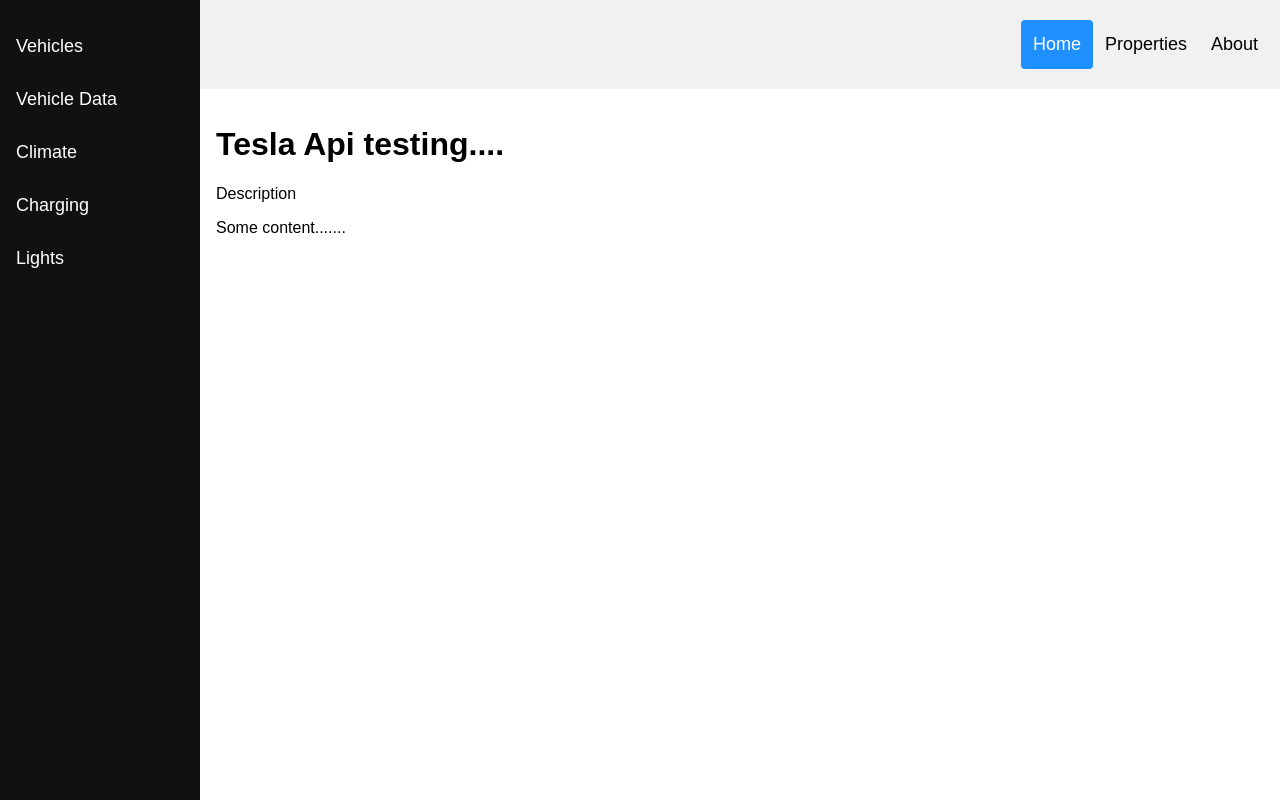
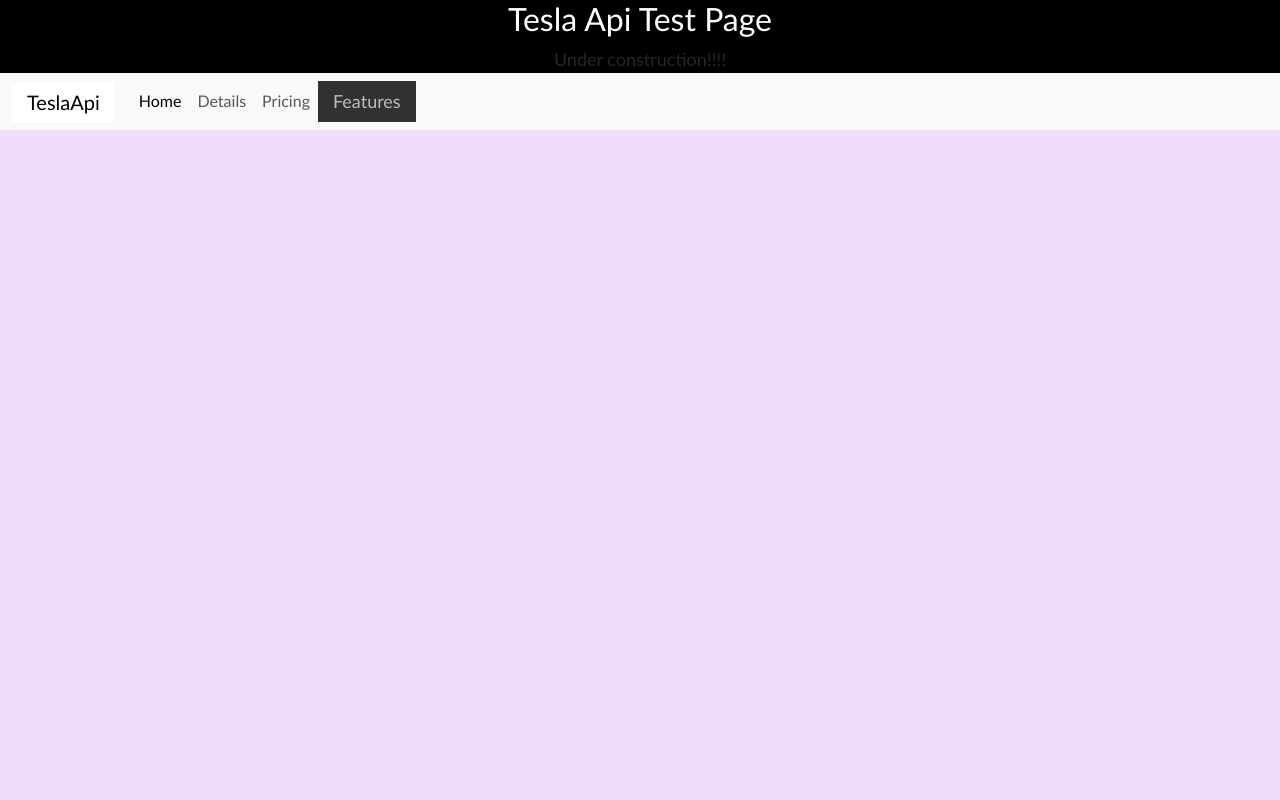
Before and after one commit to KarthikBala2003/tapi, a Flask app: page / in a window 1280 px wide. Run offline with Flask 3, Linux system fonts and the light colour scheme.

Commit message:
latest-commit

```diff
--- a/app.py
+++ b/app.py
@@ -1,10 +1,23 @@
-from flask import Flask, render_template
+import os
+import json
+from flask import Flask, render_template, jsonify
 
 app = Flask(__name__)
 
+# Get the path to the JSON file within the 'data' folder
+json_file_path = os.path.join(os.path.dirname(__file__), 'data', 'menu_data.json')
+
+# Load the JSON data
+with open(json_file_path) as f:
+    menu_data = json.load(f)
+
 @app.route('/')
 def index():
-    return render_template('index.html')
+    return render_template('index.html', menu_data=menu_data)
 
-if __name__ == "__main__":
+@app.route('/menu_data')
+def get_menu_data():
+    return jsonify(menu_data)
+
+if __name__ == '__main__':
     app.run(debug=True)
--- a/static/main.css
+++ b/static/main.css
@@ -1,116 +1,105 @@
 * {
-    box-sizing: border-box;
+    font-family: "Calibri";
+    color: rgb(45, 34, 37);
+
 }
 
-body {
-    margin: 0;
-    font-family: Arial, Helvetica, sans-serif;
+p,
+a {
+    font-size: 18px;
 }
 
-.header {
-    overflow: hidden;
-    background-color: #f1f1f1;
-    padding: 20px 10px;
+ul {
+    list-style: none;
+    padding: 0px;
+    margin: 0px;
 }
 
-.header a {
+ul li {
+    display: block;
+    position: relative;
     float: left;
-    color: black;
-    text-align: center;
-    padding: 12px;
-    text-decoration: none;
-    font-size: 18px;
-    line-height: 25px;
-    border-radius: 4px;
 }
 
-.header a.logo {
-    font-size: 25px;
-    font-weight: bold;
+a {
+    display: block;
+    transition: all linear 0.2s;
+    padding: 7px 15px;
+    text-decoration: none;
+    white-space: nowrap;
+    color: #c6b9b9;
+    background-color: #2f3133;
+    font-size: 18px;
 }
 
-.header a:hover {
-    background-color: #ddd;
-    color: black;
+a:hover {
+    background-color: #14171a;
 }
 
-.header a.active {
-    background-color: dodgerblue;
-    color: white;
+ul ul {
+    display: none;
+    position: absolute;
 }
 
-.header-right {
+ul li:hover>ul {
+    display: inherit;
+}
+
+ul ul li {
+    width: 200px;
+    float: none;
+    display: list-item;
+    position: relative;
+}
+
+ul ul ul {
+    position: relative;
+    top: -36px;
+    left: 200px;
     float: right;
 }
 
-.sidebar {
-    height: 100%;
-    width: 200px;
-    position: fixed;
-    z-index: 1;
-    top: 0;
-    left: 0;
-    background-color: #111;
-    padding-top: 20px;
+.header-container {
+    background-color: rgb(154, 129, 120)
+
+    color: #ffffff;
+
+    padding: 10px;
+    text-align: center;
+    box-shadow: 0 2px 4px rgba(0, 0, 0, 0.1);
+
 }
 
-.sidebar a {
-    padding: 16px;
-    text-decoration: none;
-    font-size: 18px;
-    color: white;
-    display: block;
+.header-container h2 {
+    font-size: 2em;
+    margin-bottom: 0px;
 }
 
-.sidebar a:hover {
-    background-color: #ddd;
-    color: black;
+.header-container p {
+    font-size: 1.2em;
+    margin-bottom: 0;
 }
 
-.sidebar .dropdown-btn {
-    padding: 16px;
-    text-decoration: none;
-    font-size: 18px;
-    color: white;
+
+.header-container::after {
+    content: '';
     display: block;
-    background-color: #111;
-    border: none;
-    width: 100%;
-    text-align: left;
-    cursor: pointer;
-    outline: none;
+    height: 4px;
+    background-color: #ffffff;
+
+    margin-top: 10px;
 }
+body {
+    background-color: #f0ddfb;
 
-.sidebar .dropdown-btn:hover {
-    background-color: #ddd;
-    color: black;
+    color: #ffffff;
+
 }
+.navbar {
+    background-color: #666666;
 
-.sidebar .dropdown-container {
-    display: none;
-    background-color: #111;
-    padding-left: 16px;
 }
-
-.sidebar .dropdown-container a {
-    padding: 12px;
-    text-decoration: none;
-    font-size: 16px;
-    color: white;
-    display: block;
+p {
+    margin-top: 0;
+    margin-bottom: 0px;
 }
-
-.sidebar .dropdown-container a:hover {
-    background-color: #ddd;
-    color: black;
-}
-
-.content {
-    margin-left: 200px;
-    padding: 16px;
-}
-
-.fa-caret-down {
-    float: right;
-    padding-right: 8px;
-}
--- a/static/script.js
+++ b/static/script.js
@@ -1,15 +1,34 @@
-// Toggle submenus in the sidebar
-document.addEventListener("DOMContentLoaded", function () {
-    var dropdowns = document.getElementsByClassName("dropdown-btn");
-    for (var i = 0; i < dropdowns.length; i++) {
-        dropdowns[i].addEventListener("click", function () {
-            this.classList.toggle("active");
-            var dropdownContent = this.nextElementSibling;
-            if (dropdownContent.style.display === "block") {
-                dropdownContent.style.display = "none";
-            } else {
-                dropdownContent.style.display = "block";
-            }
+$(document).ready(function () {
+
+    let list = $('<li/>').appendTo('#menu1');
+
+    $('<a />')
+        .text('Features')
+        .attr('href', '#')
+        .appendTo(list);
+
+
+    let sub_ul = $('<ul/>').appendTo(list);
+
+
+    $.getJSON('/static/menu_data.json', function (jsonData) {
+        $.each(jsonData, function (category, subcategories) {
+
+            let sub_li = $('<li/>').appendTo(sub_ul);
+            $('<a />')
+                .text(category + ' + ')
+                .attr('href', '#')
+                .appendTo(sub_li);
+
+            let sub_sub_ul = $('<ul/>').appendTo(sub_li);
+
+            $.each(subcategories, function (index, subcategory) {
+                let sub_sub_li = $('<li/>').appendTo(sub_sub_ul);
+                $('<a />')
+                    .text(subcategory)
+                    .attr('href', '#')
+                    .appendTo(sub_sub_li);
+            });
         });
-    }
+    });
 });
--- a/templates/index.html
+++ b/templates/index.html
@@ -1,47 +1,50 @@
 <!DOCTYPE html>
-<html lang="en">
+<html>
 
 <head>
-    <meta charset="UTF-8">
+
+    <meta charset="utf-8">
     <meta name="viewport" content="width=device-width, initial-scale=1">
-    <link rel="stylesheet" href="{{ url_for('static', filename='main.css') }}">
-    <link rel="stylesheet" href="{{ url_for('static', filename='styles.css') }}">
-    <title>TeslaApi</title>
+    <title>Tesla Api</title>
+    <link rel="stylesheet" href="https://cdn.jsdelivr.net/npm/bootstrap@5.3.2/dist/css/bootstrap.min.css">
+    <script src="https://ajax.googleapis.com/ajax/libs/jquery/3.3.1/jquery.min.js"></script>
+    <link rel="stylesheet" type="text/css" href="{{ url_for('static', filename='main.css') }}">
 </head>
 
 <body>
 
-    <div class="header">
-        <a href="#default" class="logo">Tesla Api</a>
-        <div class="header-right">
-            <a class="active" href="#home">Home</a>
-            <a href="#contact">Properties</a>
-            <a href="#about">About</a>
+    <div class="text-center" style="background-color: black; margin-bottom: 0px; color: white;">
+        <h2>Tesla Api Test Page</h2>
+        <p>Under construction!!!!</p>
+    </div>
+    <nav class="navbar navbar-expand-lg bg-body-tertiary" style="background-color: #666666; margin-top: 0px;">
+        <div class="container-fluid">
+            <a class="navbar-brand" href="#" style="background-color: white;">TeslaApi</a>
+            <button class="navbar-toggler" type="button" data-bs-toggle="collapse" data-bs-target="#navbarNav"
+                aria-controls="navbarNav" aria-expanded="false" aria-label="Toggle navigation">
+                <span class="navbar-toggler-icon"></span>
+            </button>
+            <div class="collapse navbar-collapse" id="navbarNav">
+                <ul class="navbar-nav">
+                    <li class="nav-item">
+                        <a class="nav-link active" aria-current="page" href="#">Home</a>
+                    </li>
+                    <li class="nav-item">
+                        <a class="nav-link" href="#">Details</a>
+                    </li>
+                    <li class="nav-item">
+                        <a class="nav-link" href="#">Pricing</a>
+                    </li>
+
+                    <li id="menu1" class="nav-item"></li>
+                </ul>
+            </div>
         </div>
-    </div>
+    </nav>
 
-    <div class="sidebar">
-        <a href="#home">Vehicles</a>
-        <a href="#services">Vehicle Data</a>
-        <a href="#about">Climate</a>
-        <button class="dropdown-btn">Charging
-            <i class="fa fa-caret-down"></i>
-        </button>
-        <div class="dropdown-container">
-            <a href="#product1">Start Charging</a>
-            <a href="#product2">Stop Charging</a>
-            <a href="#product3">Set Charging limit</a>
-        </div>
-        <a href="#contact">Lights</a>
-    </div>
+    <script src="https://cdn.jsdelivr.net/npm/bootstrap@5.3.2/dist/js/bootstrap.bundle.min.js"></script>
+    <script src="{{ url_for('static', filename='script.js') }}"></script>
 
-    <div class="content">
-        <h1>Tesla Api testing....</h1>
-        <p>Description</p>
-        <p>Some content.......</p>
-    </div>
-
-    <script src="{{ url_for('static', filename='script.js') }}"></script>
 </body>
 
 </html>
```
